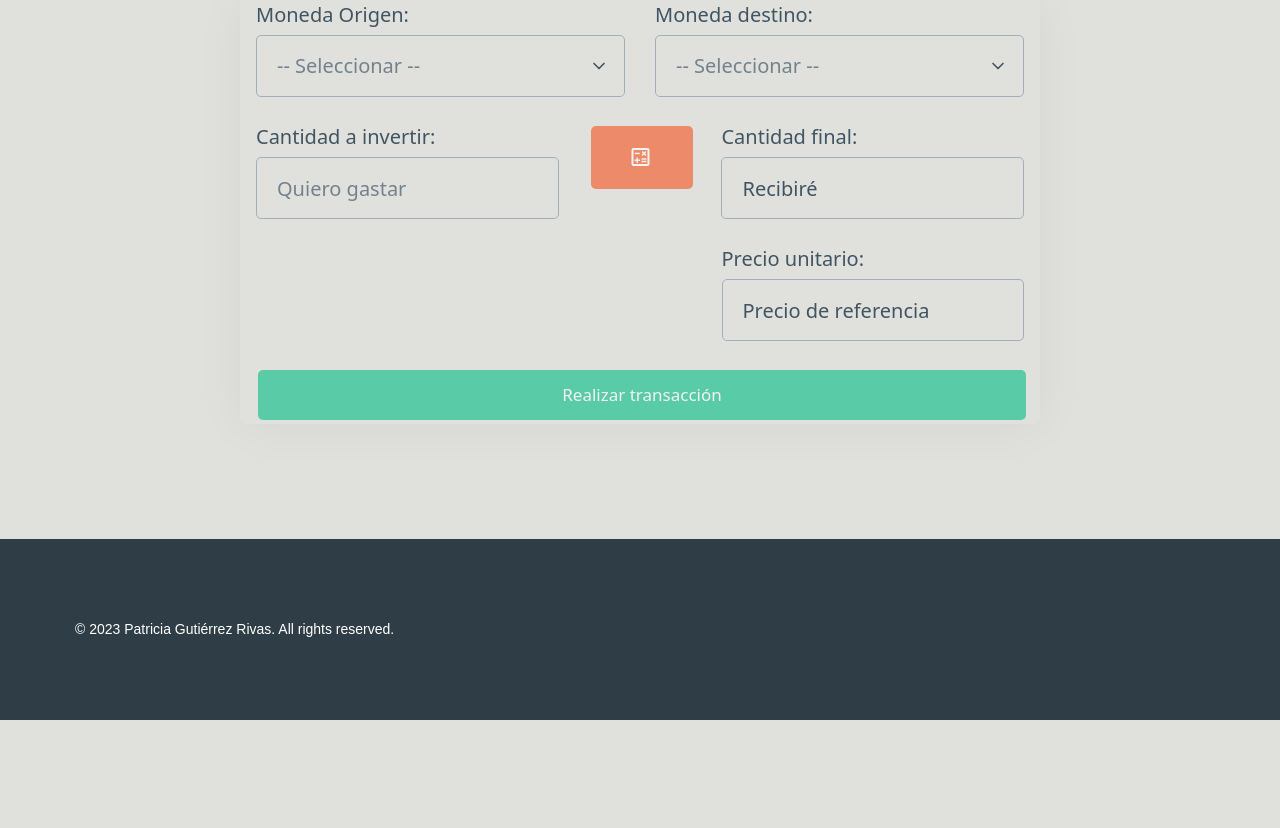
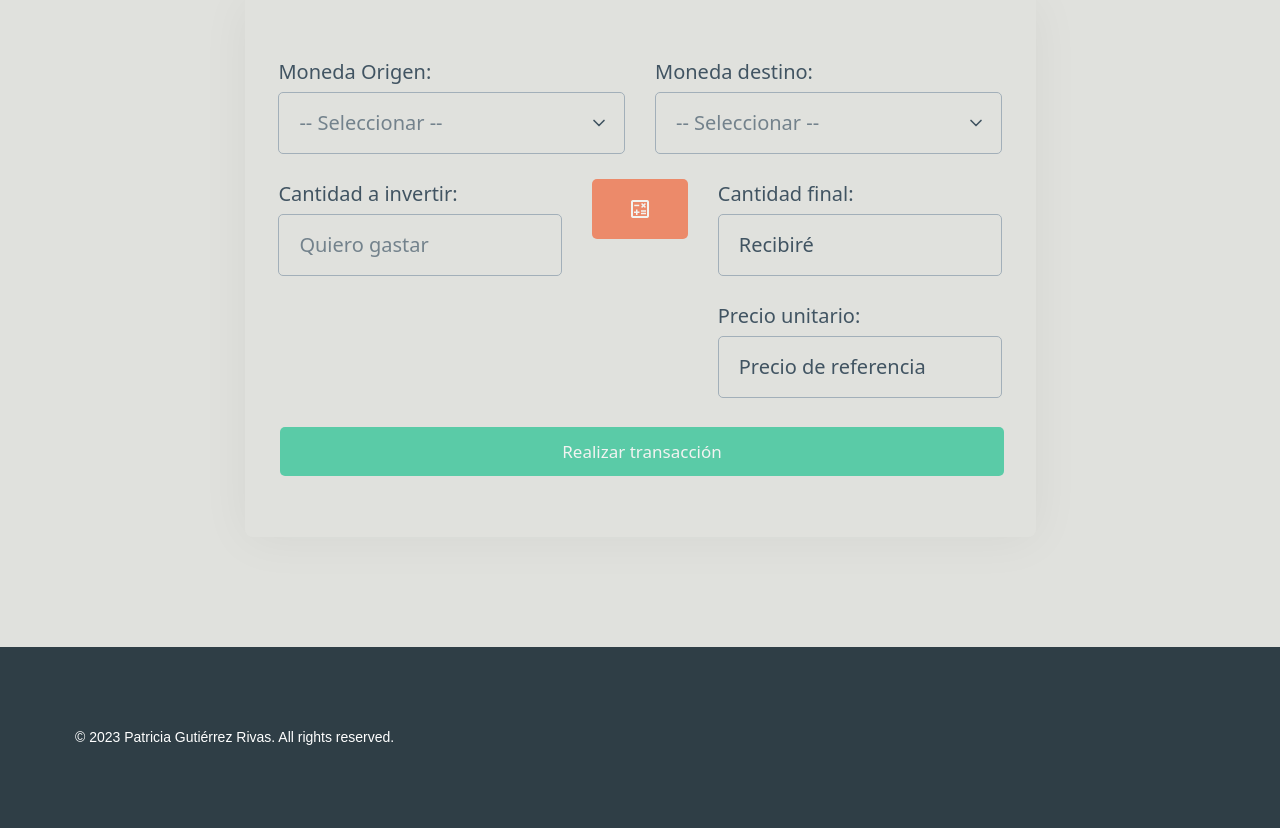
Before and after one commit to patriciagr89/classic_project, a Flask app: template app_cripto/templates/purchase.html in a window 1280 px wide. Shown: the part 240-1068 px from the top of the page. Before the commit the page ends 960 px from the top, so only its background shows below. Run offline with Flask 2, Linux system fonts and the light colour scheme; the template is opened without the code that fills it, so the values that code supplies are empty; some libraries are stand-ins or nearby versions.

Commit message:
buy-window class improve

```diff
--- a/app_cripto/static/styles.css
+++ b/app_cripto/static/styles.css
@@ -22,11 +22,11 @@ body{
 }
 
 .buy-window {
-    padding: 0 16px;
+    padding: 5% 3%;
     margin: 0 auto;
     border-bottom-right-radius: 8px;
     border-bottom-left-radius: 8px;
-    width: 800px;
+    width: 70%;
     box-shadow: 0px 2px 50px 0px rgb(28 33 47 / 5%);
 }
 
@@ -48,10 +48,6 @@ body{
 
 .nowrap {
     white-space: nowrap;
-}
-
-.center {
-    margin: 0 auto !important;
 }
 
 .text-center {
@@ -77,5 +73,12 @@ body{
 
 #calculate {
     background-color: #f4511e;
-    padding: 16px 32px;
+    padding: 15px 15px;
+    margin: 0 auto;
 }
+
+#red {
+    position: relative;
+    top: 3px;
+    margin: 0 auto;
+}
--- a/app_cripto/templates/purchase.html
+++ b/app_cripto/templates/purchase.html
@@ -35,7 +35,7 @@
       </label>
 
       <div class="col-2">
-        <button id="calculate" class="submit" type="submit"><span class="material-symbols-outlined">calculate</span></button>
+        <button id="calculate" class="submit" type="submit"><span id="red" class="material-symbols-outlined">calculate</span></button>
       </div>
 
       <label class="col-5" for="cantidad_to">
@@ -46,7 +46,9 @@
     </div>
 
     <div class="row">
+
       <div class="col-7"></div>
+
       <label class="col-5" for="unit">
         Precio unitario:
         <input type="float" name="unit" value="Precio de referencia" readonly required>
@@ -55,6 +57,7 @@
     </div>
 
     <button class="row col-12 submit" type="submit">Realizar transacción</button>
+
   </div>
 </form>
 
```
